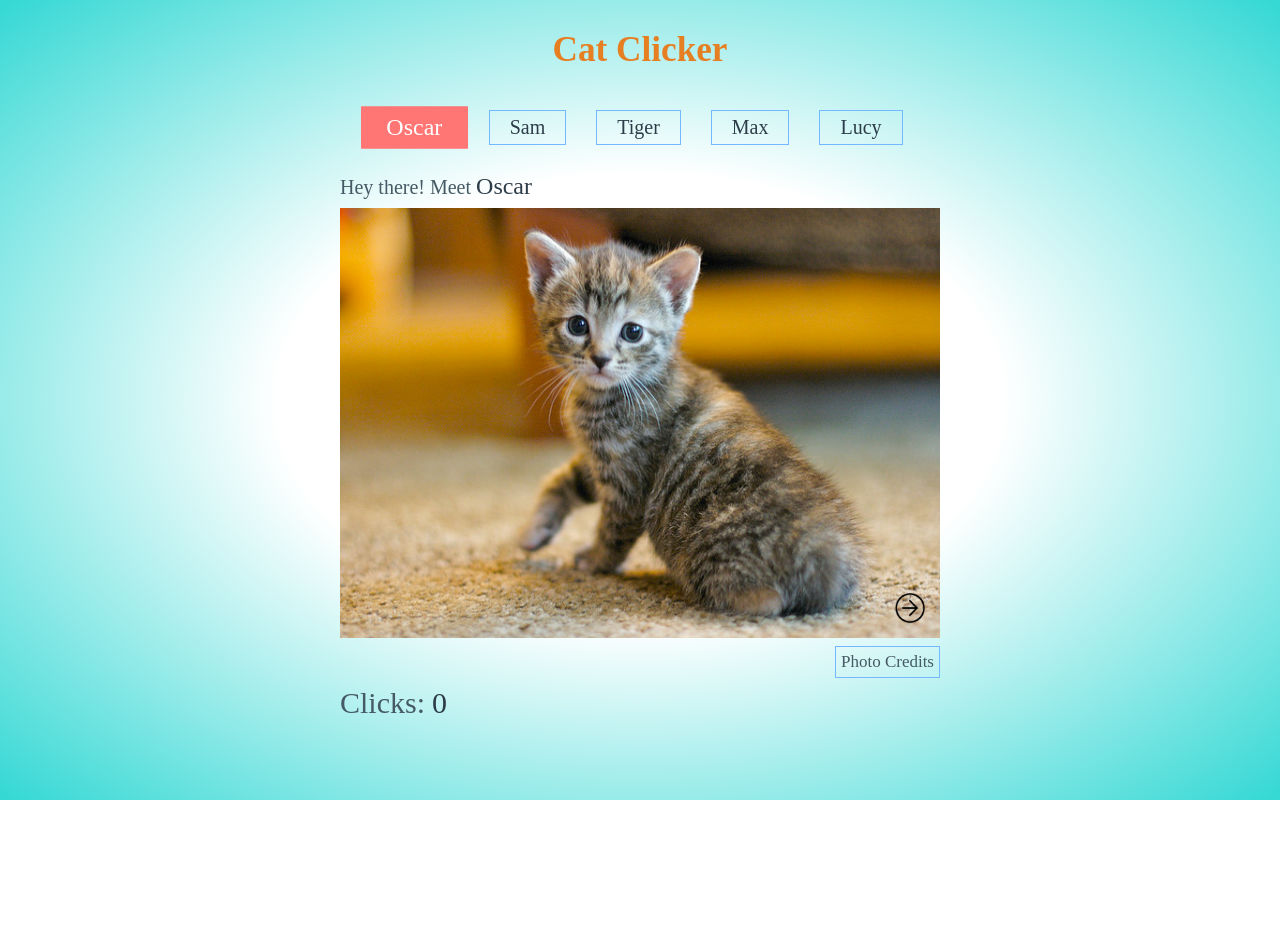
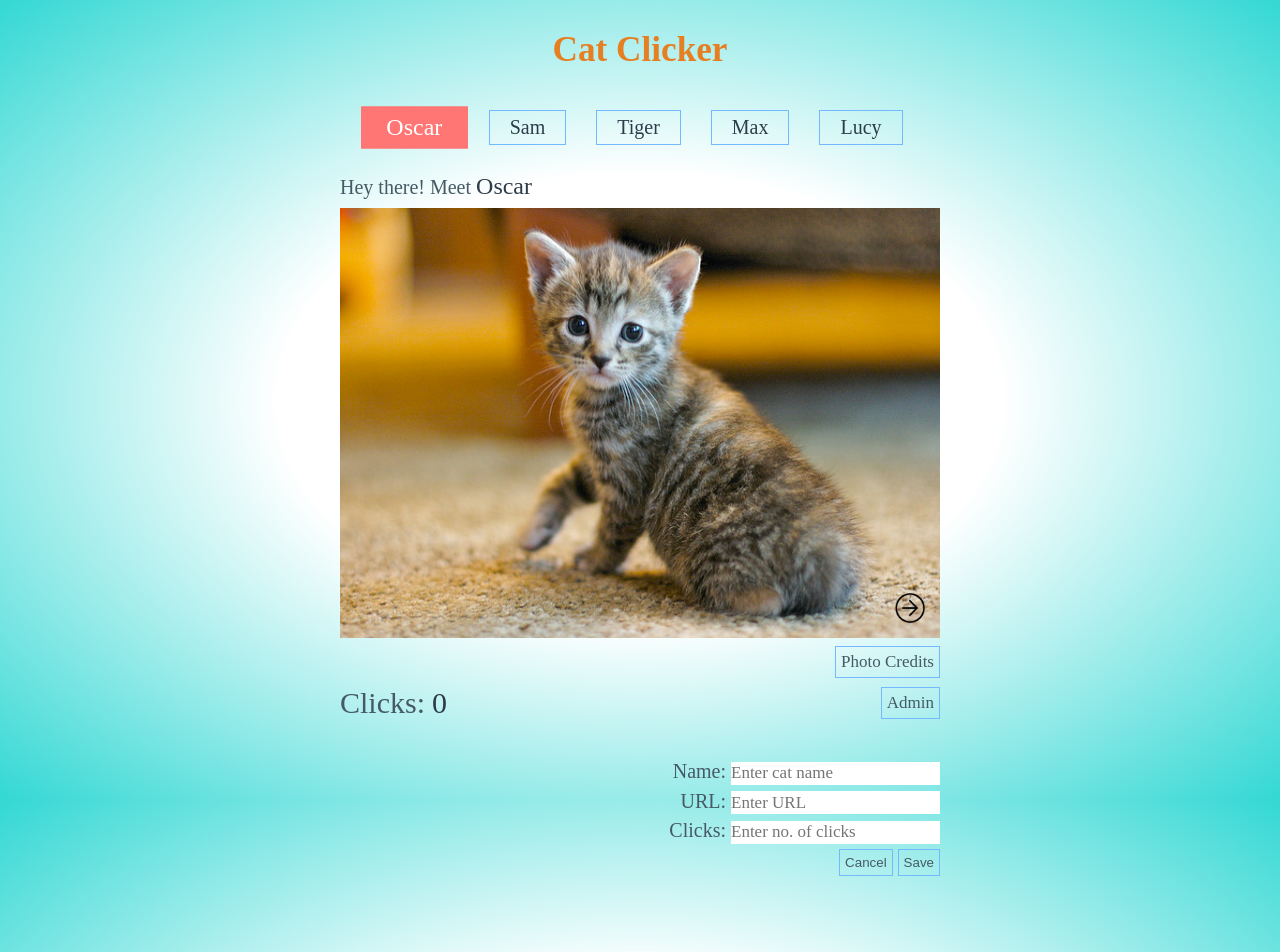
Before and after one commit to Suneet-M/Cat-Clicker, a plain HTML site: page index.html in a window 1280 px wide. Shown: the top 952 px of the page. Before the commit the page ends 800 px from the top, so only its background shows below. Drawn offline with nearby package versions, Linux system fonts and the light colour scheme.

Commit message:
feat: Add admin mode structure and style (HTML & CSS)

```diff
--- a/index.html
+++ b/index.html
@@ -31,10 +31,36 @@
 		<button class="attribution">
 			<a class="link" target="_blank">Photo Credits</a>
 		</button>
+		<div class="count-and-admin">
+			<div class="count-display">
+				<p>Clicks:</p> <p class="counter"></p>
+			</div>
+			<button class="admin-button">Admin</button>
+		</div>
+	</div>
 
-		<div class="count-display">
-			<p>Clicks:</p> <p class="counter"></p>
-		</div>
+	<div class="admin container">
+		<form class="admin-form">
+			<div>
+				<label for="name">Name: </label>
+				<input type="text" id="name" placeholder="Enter cat name">
+			</div>
+
+			<div>
+				<label for="url">URL: </label>
+				<input type="url" id="url" placeholder="Enter URL">
+			</div>
+
+			<div>
+				<label for="clicks">Clicks: </label>
+				<input type="number" id="clicks" placeholder="Enter no. of clicks">
+			</div>
+
+			<div>
+				<button class="cancel-button">Cancel</button>
+				<button class="save-button">Save</button>
+			</div>
+		</form>
 	</div>
 
 	<script
--- a/scss/styles.scss
+++ b/scss/styles.scss
@@ -1,3 +1,5 @@
+$primary-text-color: #455A64;
+
 * {
 	padding: 0;
 	margin: 0;
@@ -9,6 +11,7 @@ html, body {
 	height: 100%;
 	width: 100%;
 	font-family: serif;
+	color: $primary-text-color;
 }
 
 img, embed, video, object {
@@ -69,7 +72,6 @@ ul {
 
 span {
 	font-size: 20px;
-	color: #455A64;
 
 	p {
 		font-size: 1.2em;
@@ -109,19 +111,22 @@ span {
 	}
 }
 
-
-.attribution {
-	align-self: flex-end;
+%buttons-shared {
 	background: none;
 	border: 1px solid #74b9ff;
 	padding: 5px;
 	transition: 0.2s;
+}
+
+.attribution {
+	align-self: flex-end;
+	@extend %buttons-shared;
 
 	.link {
+		color: $primary-text-color;
 		font-family: serif;
 		text-decoration: none;
 		font-size: 17px;
-		color: #455A64;
 	}
 }
 
@@ -132,13 +137,17 @@ span {
 	}
 }
 
+.count-and-admin {
+	display: flex;
+	flex-flow: row nowrap;
+	align-items: center;
+	position: relative;
+
 	.count-display {
-	color: #455A64;
 
 		p {
 			font-size: 30px;
 			display: inline-block;
-
 		}
 
 		.counter {
@@ -146,3 +155,43 @@ span {
 			color: #2d3c49;
 		}
 	}
+
+	.admin-button {
+		position: absolute;
+		right: 0;
+		@extend %buttons-shared;
+		font-size: 17px;
+		font-family: serif;
+		color: $primary-text-color;
+	}
+
+	.admin-button:hover {
+		background: #74b9ff;
+		color: white;
+	}
+}
+
+.admin-form {
+	font-size: 20px;
+
+	div {
+		text-align: right;
+		margin-bottom: 5px;
+
+		input {
+			font-size: 17px;
+			height: 23px;
+			color: #2d3c49;
+			font-weight: 200;
+			font-family: serif;
+		}
+	}
+	button {
+		@extend %buttons-shared;
+		color: $primary-text-color;
+	}
+	button:hover {
+		background: #74b9ff;
+		color: white;
+	}
+}
```
Also changed, not shown: css/styles.css, 1 other file. Lines whose indentation alone changed are shown as unchanged.
